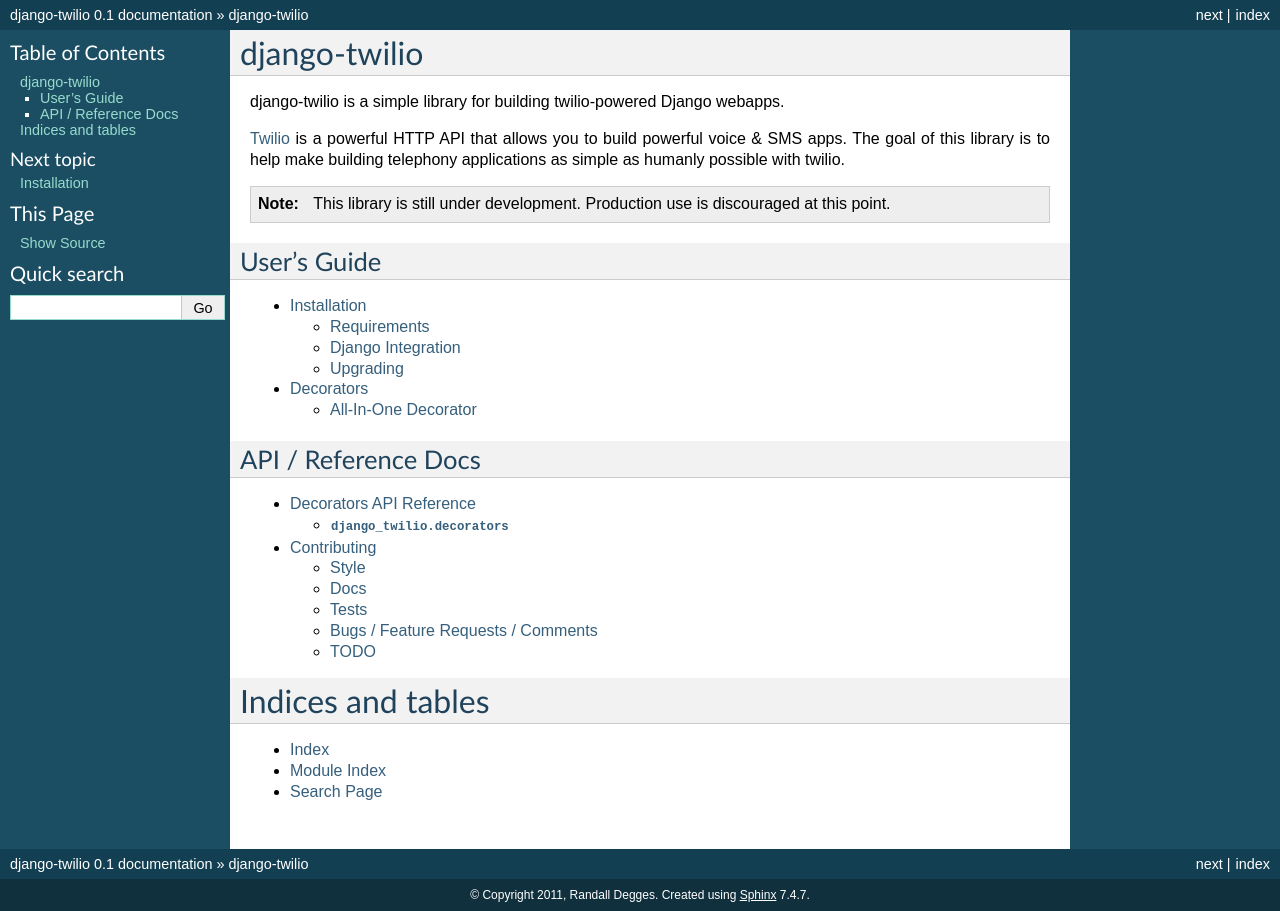
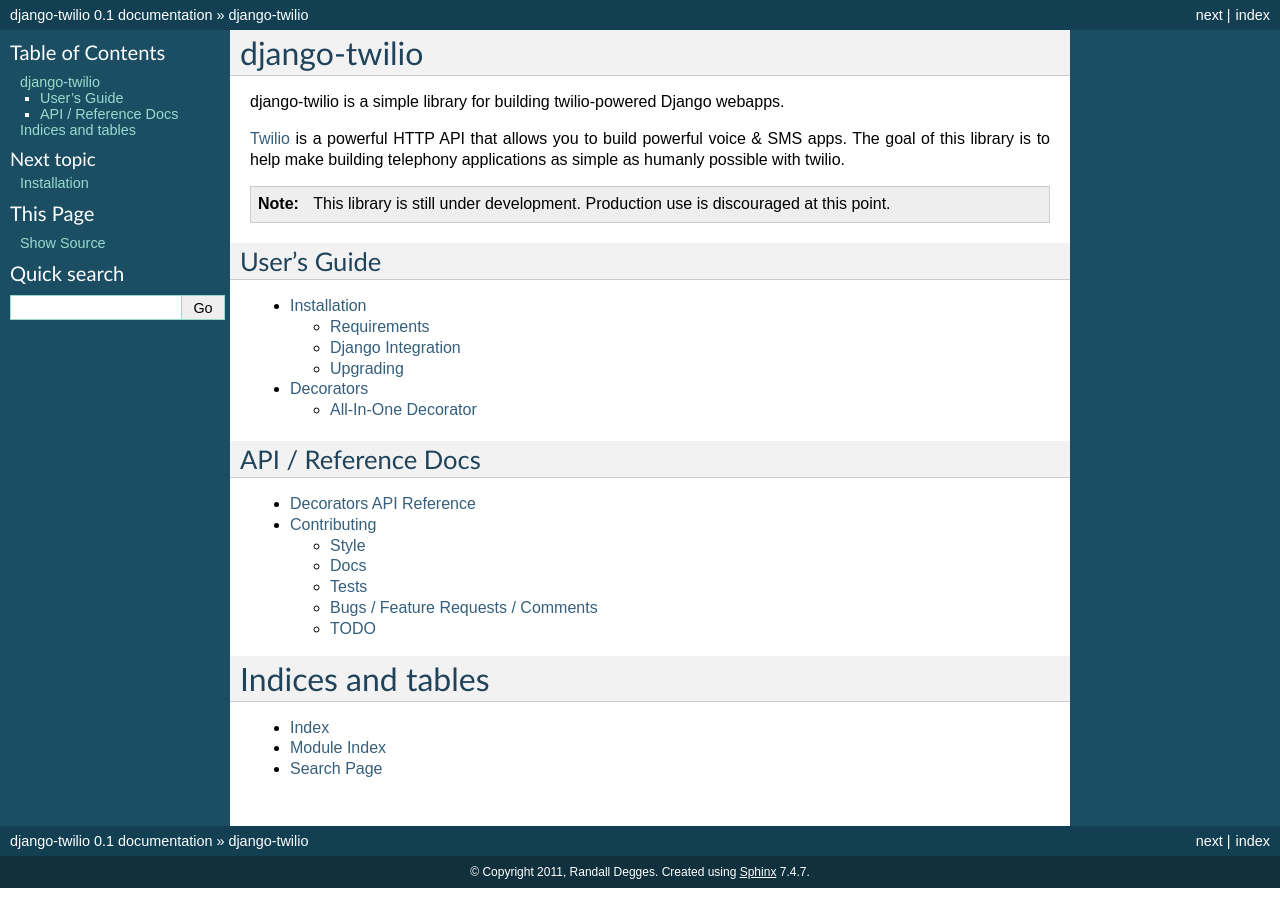
Before and after one commit to rdegges/django-twilio, a Sphinx documentation site: the page built from docs/index.rst, in a window 1280 px wide. Built offline with Sphinx 7.4.7, drawn with Linux system fonts in a browser that asks for light colours.

Commit message:
Removing redundant heading.

```diff
--- a/docs/decorators_module.rst
+++ b/docs/decorators_module.rst
@@ -4,7 +4,5 @@
 django-twilio ships with several useful decorators.
 
 
-``django_twilio.decorators``
-----------------------------
 .. automodule:: django_twilio.decorators
    :members:
```
